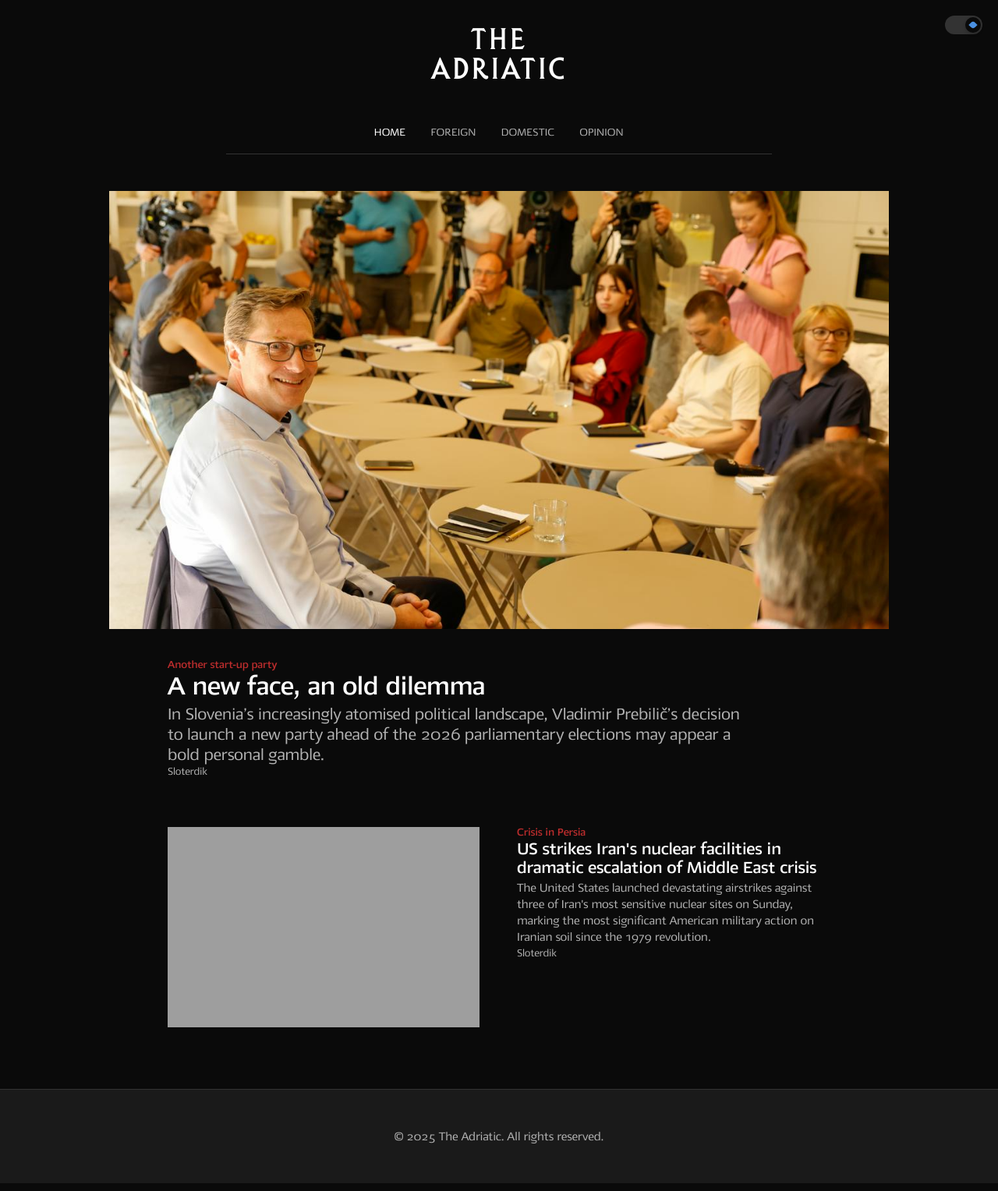
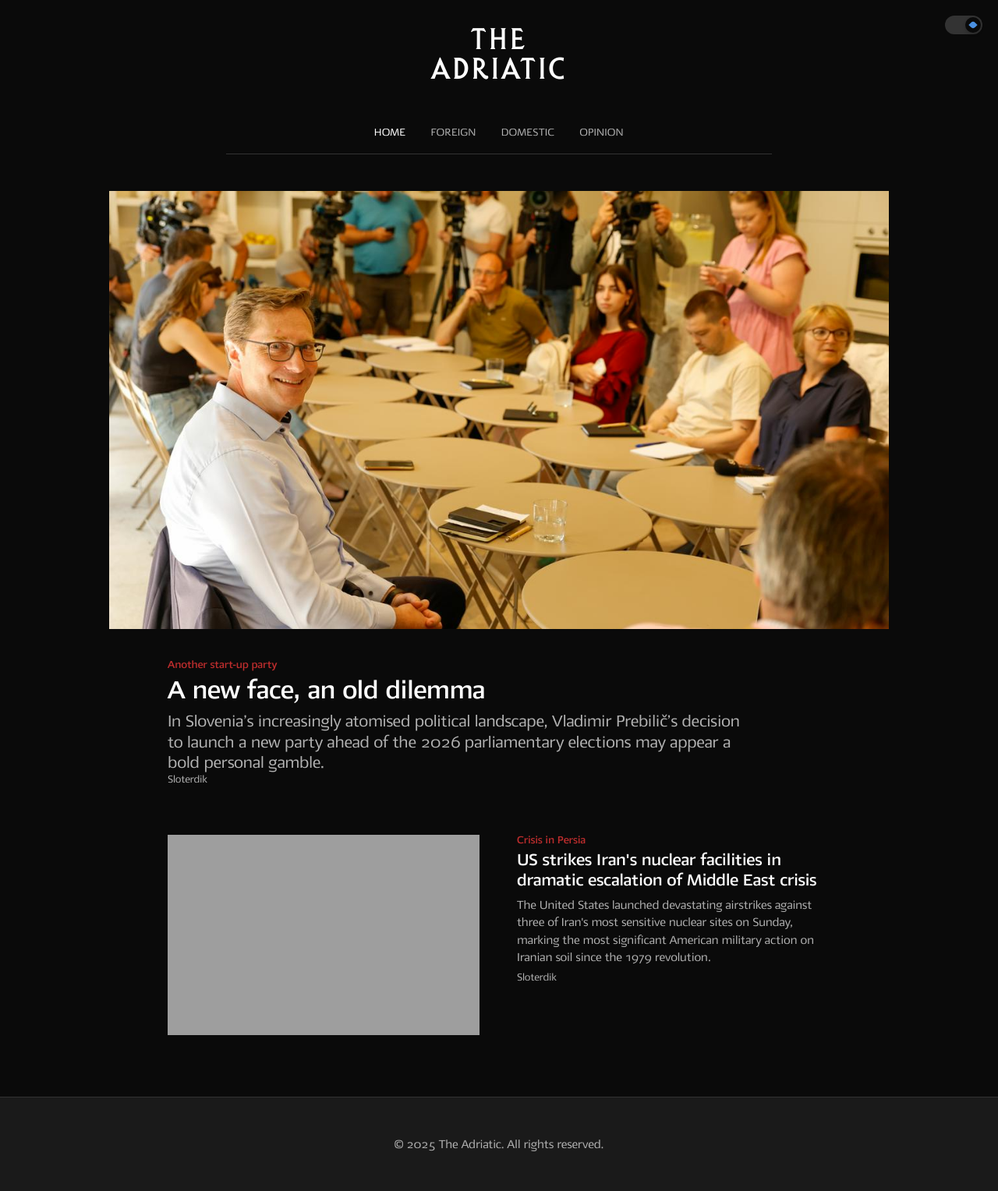
Before and after one commit to tfhoerest/azt, a Jekyll site: the page built from index.html, in a window 1280 px wide. Shown: the whole page at 78% size. Built offline with Jekyll 4.4.1, drawn with Linux system fonts in a browser that asks for light colours; some web fonts are replaced; the list of posts is cut into pages by our own code.

Commit message:
Update default.html

```diff
--- a/_layouts/default.html
+++ b/_layouts/default.html
@@ -329,46 +329,46 @@
 
 /* HERO SECTION TIGHT SPACING */
 .hero-headline {
-    margin-top: 0.2rem !important;
-    margin-bottom: 0.2rem !important;
-    line-height: 1.1 !important;
+    margin-top: 0.4rem !important;
+    margin-bottom: 0.4rem !important;
+    line-height: 1.2 !important;
 }
 
 .hero-summary {
     margin-top: 0 !important;
-    margin-bottom: 0.2rem !important;
-    line-height: 1.3 !important;
+    margin-bottom: 0.4rem !important;
+    line-height: 1.4 !important;
 }
 
 .hero-author {
-    margin-top: 0.2rem !important;
+    margin-top: 0.4rem !important;
     margin-bottom: 0 !important;
-    line-height: 1.0 !important;
+    line-height: 1.2 !important;
 }
 
 .category-tag {
-    margin-bottom: 0.2rem !important;
-    line-height: 1.0 !important;
+    margin-bottom: 0.4rem !important;
+    line-height: 1.2 !important;
     display: block;
 }
 
 /* ARTICLE SECTION TIGHT SPACING */
 .article-content h3 {
-    margin-top: 0.2rem !important;
-    margin-bottom: 0.2rem !important;
-    line-height: 1.1 !important;
+    margin-top: 0.4rem !important;
+    margin-bottom: 0.4rem !important;
+    line-height: 1.2 !important;
 }
 
 .article-excerpt {
     margin-top: 0 !important;
-    margin-bottom: 0.2rem !important;
-    line-height: 1.3 !important;
+    margin-bottom: 0.4rem !important;
+    line-height: 1.4 !important;
 }
 
 .article-author {
-    margin-top: 0.2rem !important;
+    margin-top: 0.4rem !important;
     margin-bottom: 0 !important;
-    line-height: 1.0 !important;
+    line-height: 1.2 !important;
 }
 
         /* FOOTER */
```
